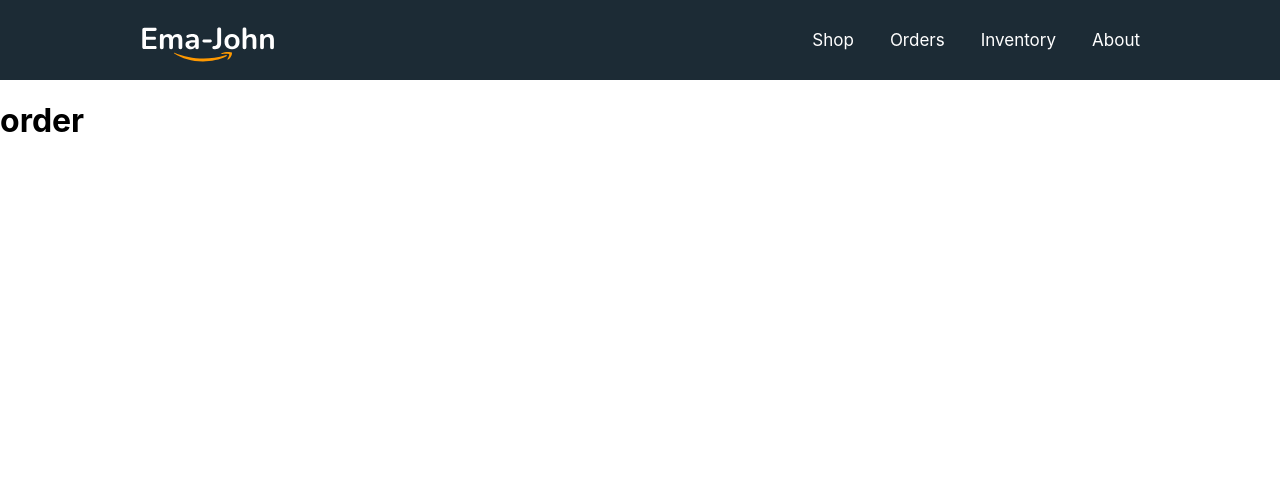
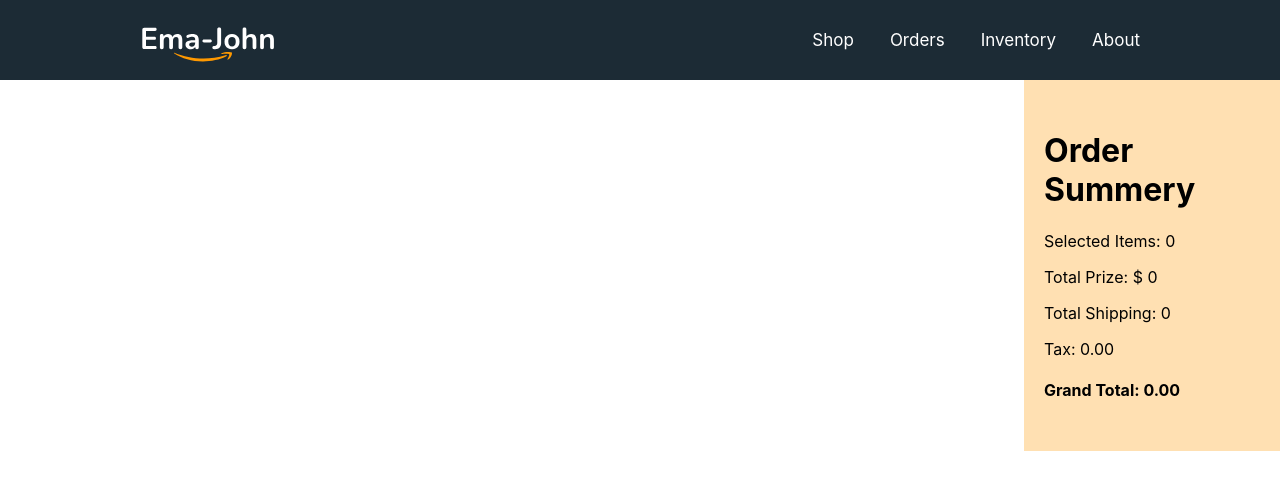
Before and after one commit to StrikerAbir/Ema-jhon-react-router, a React (Create React App) app: page /orders in a window 1280 px wide. Shown: the top 490 px of the page. Built offline with nearby package versions, Linux system fonts and the light colour scheme.

Commit message:
53.5 Import cart form loader and display shopping cart

```diff
--- a/src/Loaders/productsAndCartLoader.js
+++ b/src/Loaders/productsAndCartLoader.js
@@ -5,18 +5,18 @@
     const productsData = await fetch('products.json');
     const products = await productsData.json();
 
-    // data processing
+    // get card
     const savedCart = getStoredCart();
-    const previousCart = [];
+    const initialCart = [];
     // console.log(savedCart);
     for (const id in savedCart) {
         const addedProduct = products.find(product => product.id === id);
         if (addedProduct) {
             const quantity = savedCart[id];
             addedProduct.quantity = quantity;
-            previousCart.push(addedProduct);
+            initialCart.push(addedProduct);
         }
     }
 
-    return { products ,previousCart};
+    return { products: products, initialCart: initialCart };
 }
--- a/src/components/Cart/Cart.js
+++ b/src/components/Cart/Cart.js
@@ -1,7 +1,7 @@
 import React from 'react';
 import './Cart.css'
 
-const Cart = ({ cart }) => {
+const  Cart = ({ cart }) => {
 //   console.log(cart);
   // way 1 calculate total
   // let total = 0;
--- a/src/components/Orders/Orders.js
+++ b/src/components/Orders/Orders.js
@@ -1,11 +1,18 @@
-import React from 'react';
+import React, { useState } from 'react';
 import { useLoaderData } from 'react-router-dom';
+import Cart from '../Cart/Cart';
 
 const Orders = () => {
-    const products = useLoaderData();
+    const { products, initialCart } = useLoaderData();
+    const [cart, setCart] = useState(initialCart); // item remove korar jonne ei state ta use korsi
     return (
-        <div>
-            <h1>order</h1>
+        <div className="shop-container">
+            <div className="Product-container">
+
+            </div>
+            <div className='cart-container'>
+                <Cart cart={cart}></Cart>
+            </div>
         </div>
     );
 };
```
